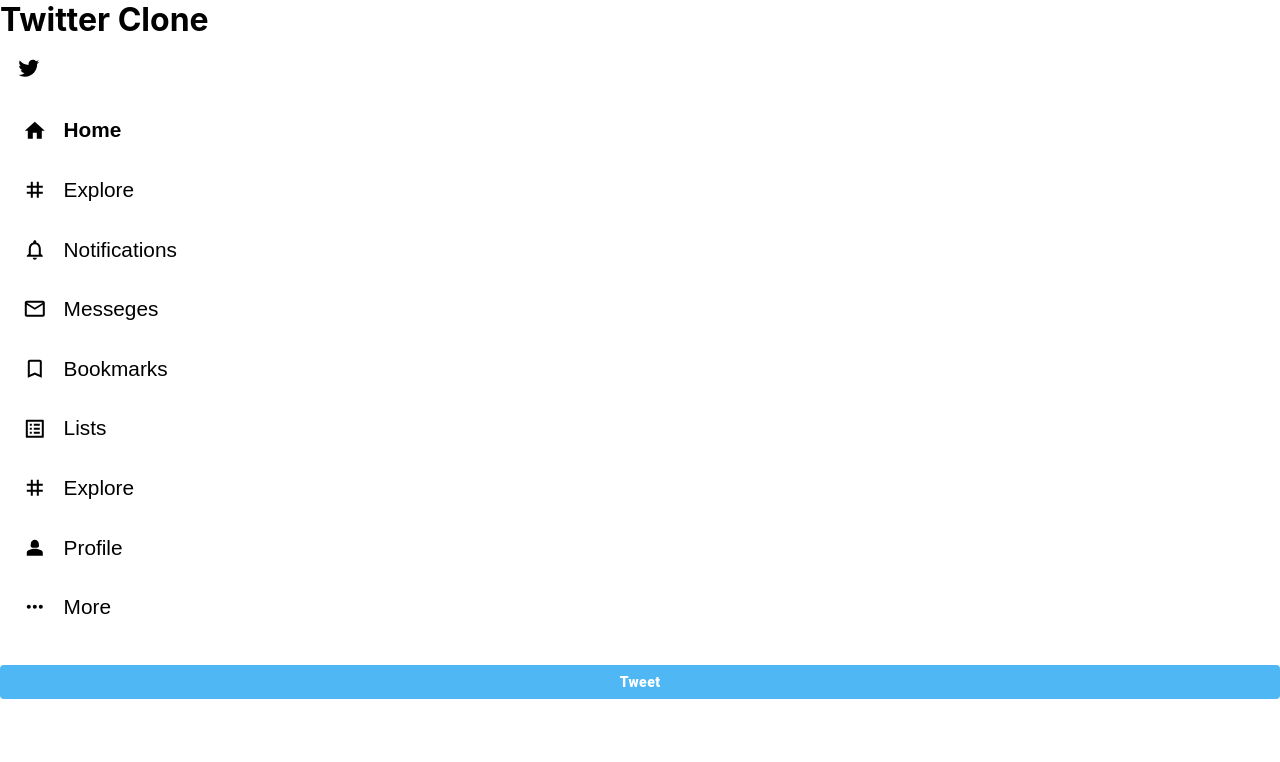
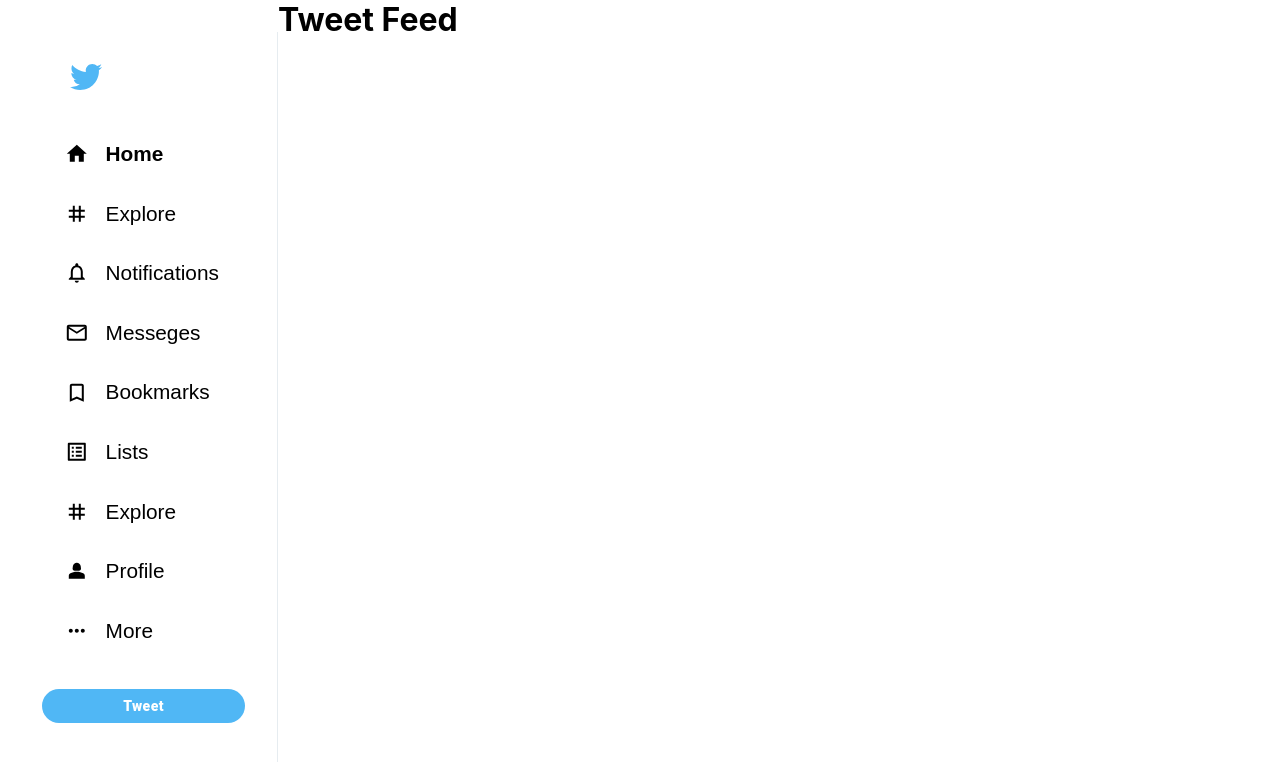
Before and after one commit to Krishnabot/Twitter-clone, a React (Create React App) app: page / in a window 1280 px wide. Shown: the top 762 px of the page. Built offline with nearby package versions, Linux system fonts and the light colour scheme.

Commit message:
Finalise style in side bar

```diff
--- a/src/App.css
+++ b/src/App.css
@@ -1,4 +1,15 @@
-body {
+:root {
   --twitter-color: #50b7f5;
   --twitter-background: #e6ecf0;
+  --color-white: #fff;
 }
+
+.app {
+  display: flex;
+  flex-direction: row;
+  height: 100vh;
+  max-width: 1300px;
+  margin-left: auto;
+  margin-right: auto;
+  padding: 0 10px;
+}
--- a/src/App.js
+++ b/src/App.js
@@ -1,13 +1,14 @@
 import React from 'react';
 import './App.css';
 import Sidebar from './components/Sidebar/Sidebar';
+import Feed from './components/Feed/Feed';
 
 function App() {
   return (
     <div className="app">
-      <h1>Twitter Clone</h1>
       {/* Icon Bar */}
       <Sidebar />
+      <Feed />
 
       {/* Twwet feed */}
 
--- /dev/null
+++ b/src/components/Feed/Feed.js
@@ -0,0 +1,25 @@
+import React from 'react';
+
+function Feed() {
+  return (
+    <div>
+
+      <h1>Tweet Feed</h1>
+
+      {/* Header  */}
+
+      {/* Tweet Form  */}
+
+      {/* Tweet  */}
+      {/* Tweet   */}
+      {/* Tweet   */}
+      {/* Tweet  */}
+      {/* Tweet  */}
+      {/* Tweet */}
+      {/* Tweet */}
+
+    </div>
+  );
+}
+
+export default Feed;
--- a/src/components/Sidebar/Sidebar.css
+++ b/src/components/Sidebar/Sidebar.css
@@ -1,8 +1,23 @@
-.tweet-btn {
+.sidebar {
+  border-right: 1px solid var(--twitter-background);
+  flex: 0.2;
+  margin-top: 2rem;
+  padding-left: 2rem;
+  padding-right: 2rem;
+}
+
+.sidebar__tweet {
   background-color: var(--twitter-color) !important;
   margin-top: 2em !important;
-  color: rgb(255, 255, 255) !important;
+  color: var(--color-white) !important;
   font-weight: 900 !important;
   border: none !important;
   text-transform: inherit !important;
+  border-radius: 30px !important;
 }
+
+.sidebar__twitter-icon {
+  color: var(--twitter-color);
+  font-size: 2.3rem !important;
+
+}
--- a/src/components/Sidebar/Sidebar.js
+++ b/src/components/Sidebar/Sidebar.js
@@ -70,7 +70,7 @@
   return (
     <div className="sidebar">
       {/* Twitter Icon */}
-      <TwitterIcon />
+      <TwitterIcon className="sidebar__twitter-icon" />
       {sidebarOptionMenus.map((item, index) => (
         <SidebarOption
           key={item.id}
@@ -80,7 +80,7 @@
           onClick={() => handleOptionClick(index)}
         />
       ))}
-      <Button variant="outlined" className="tweet-btn" fullWidth>
+      <Button variant="outlined" className="sidebar__tweet" fullWidth>
         Tweet
       </Button>
     </div>
```
Also changed, not shown: src/components/Feed/feed.css (added).
